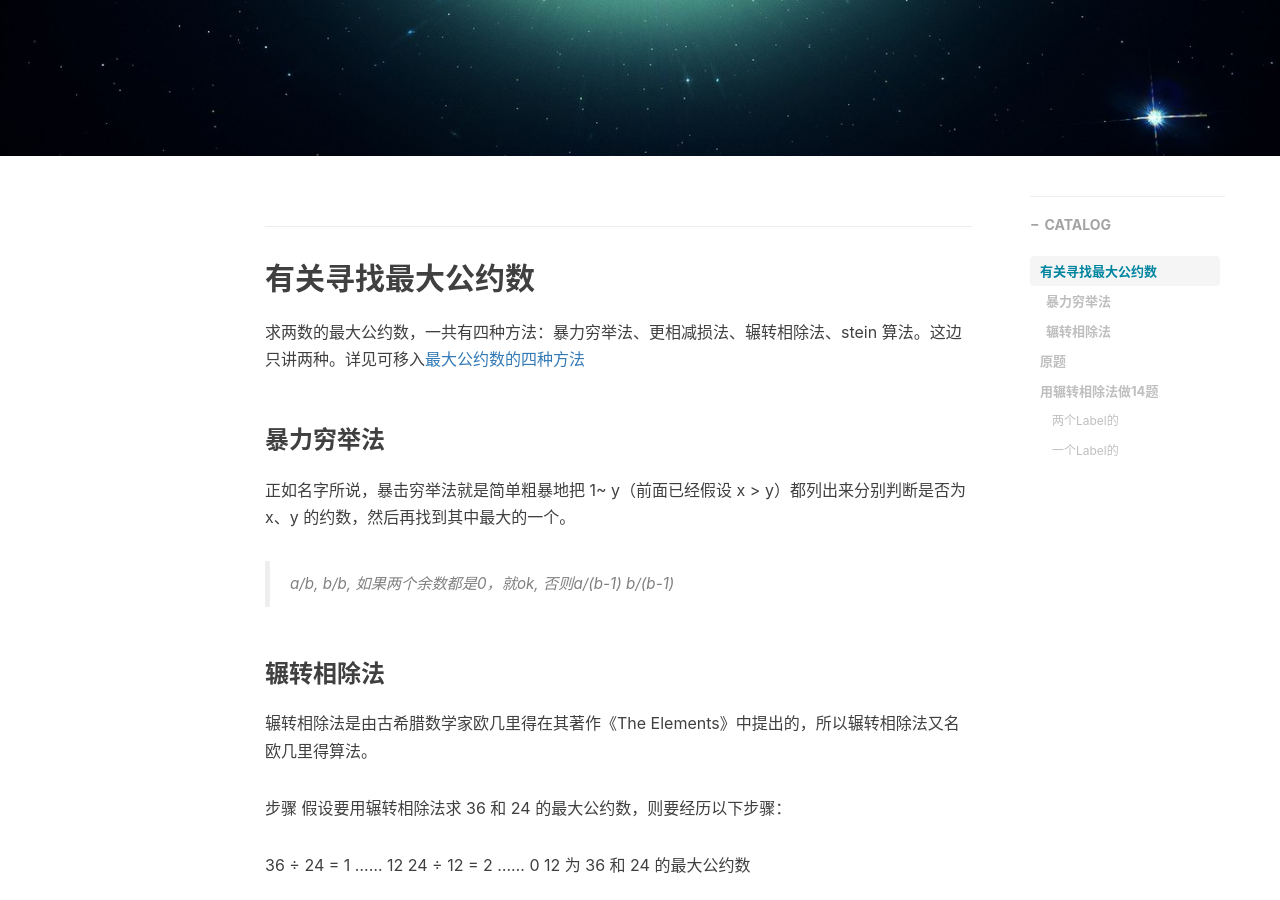
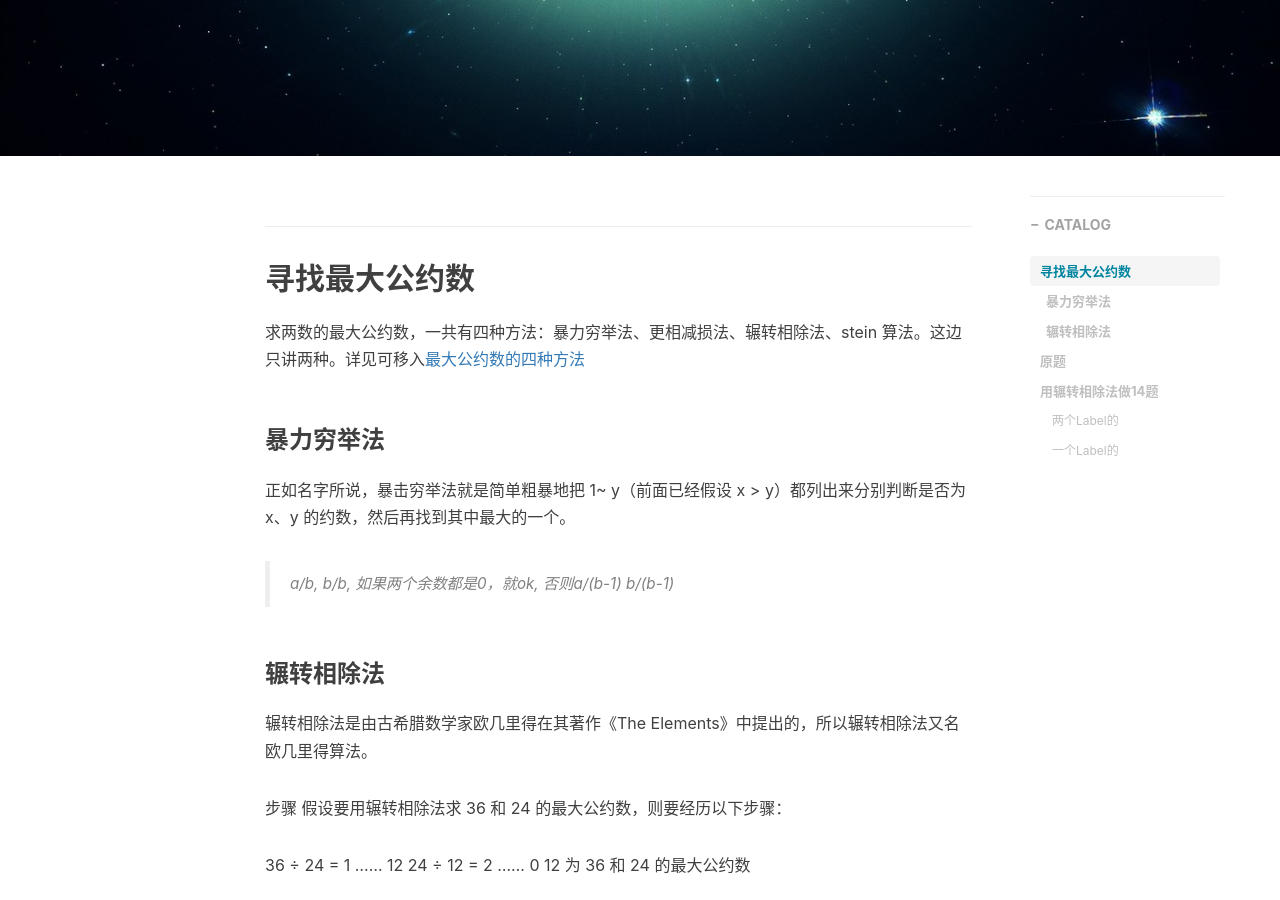
Before and after one commit to kkkokili/kkkokili.github.io, a Jekyll site: the page built from _posts/2023-07-07-Maximum-Common-Factor-Assembly-Mid-term.md, in a window 1280 px wide and 900 px high, scrolled down 394 px. Built offline with Jekyll 4.4.1, drawn with Linux system fonts in a browser that asks for light colours; nearby versions of some CDN libraries; comment, search, counter and statistics services are not loaded.

Commit message:
Update 2023-07-07-Maximum-Common-Factor-Assembly-Mid-term.md

```diff
--- a/_posts/2023-07-07-Maximum-Common-Factor-Assembly-Mid-term.md
+++ b/_posts/2023-07-07-Maximum-Common-Factor-Assembly-Mid-term.md
@@ -9,8 +9,7 @@ catalog: true
 tags:
     - Algorism
 ---
-
-## 有关寻找最大公约数
+## 寻找最大公约数
 求两数的最大公约数，一共有四种方法：暴力穷举法、更相减损法、辗转相除法、stein 算法。这边只讲两种。详见可移入[最大公约数的四种方法](https://blog.csdn.net/Hell_potato777/article/details/127132815)
 
 ### 暴力穷举法
```
